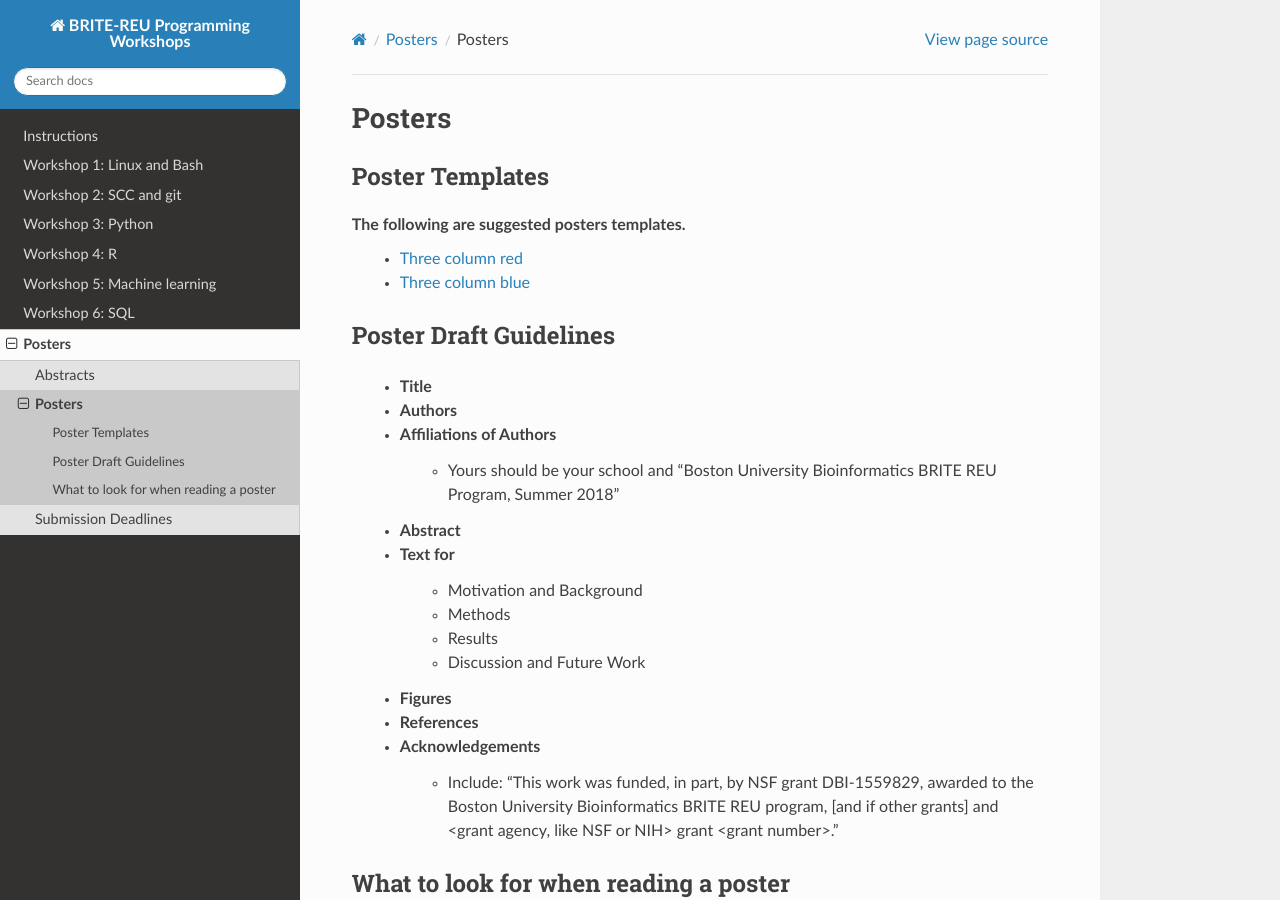
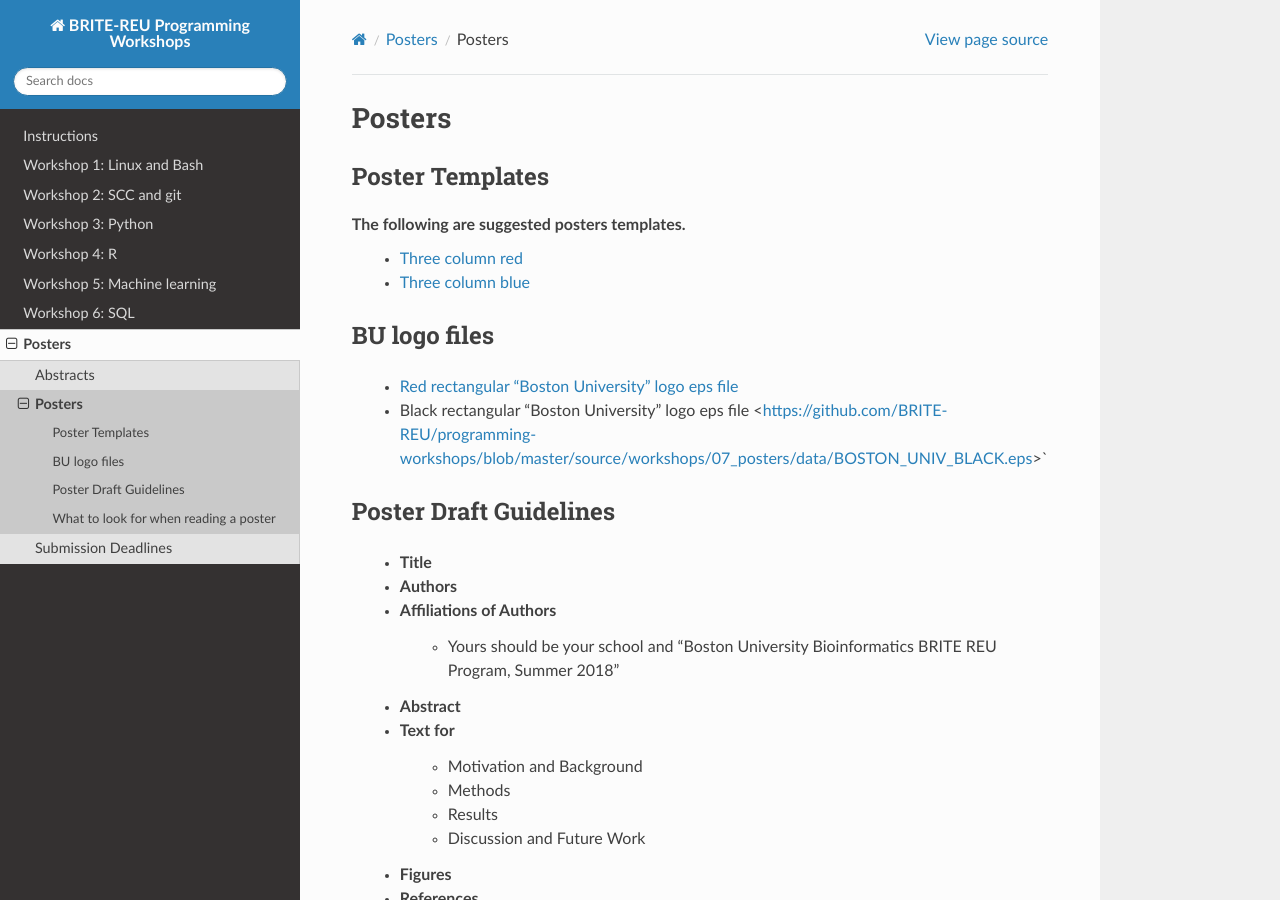
Before and after one commit to BRITE-REU/programming-workshops, a Sphinx documentation site: the page built from source/workshops/07_posters/Posters.rst, in a window 1280 px wide and 900 px high. Built offline with Sphinx 7.4.7 and the Read the Docs theme 2.0.0, drawn with Linux system fonts in a browser that asks for light colours.

Commit message:
Update Posters.rst

```diff
--- a/source/workshops/07_posters/Posters.rst
+++ b/source/workshops/07_posters/Posters.rst
@@ -10,7 +10,12 @@ The following are suggested posters templates.
 	- `Three column red <https://github.com/BRITE-REU/programming-workshops/blob/master/source/workshops/07_posters/data/36x48_phdposters_template%20red.pptx>`_
 	- `Three column blue <https://github.com/BRITE-REU/programming-workshops/blob/master/source/workshops/07_posters/data/36x48_phdposters_template%20blue.pptx>`_
 
+--------------------
+BU logo files
+--------------------
 
+	- `Red rectangular "Boston University" logo eps file <https://github.com/BRITE-REU/programming-workshops/blob/master/source/workshops/07_posters/data/BOSTON_UNIV_CMYK.eps>`_
+	- Black rectangular "Boston University" logo eps file <https://github.com/BRITE-REU/programming-workshops/blob/master/source/workshops/07_posters/data/BOSTON_UNIV_BLACK.eps>`
 
 ------------------------
 Poster Draft Guidelines
```
